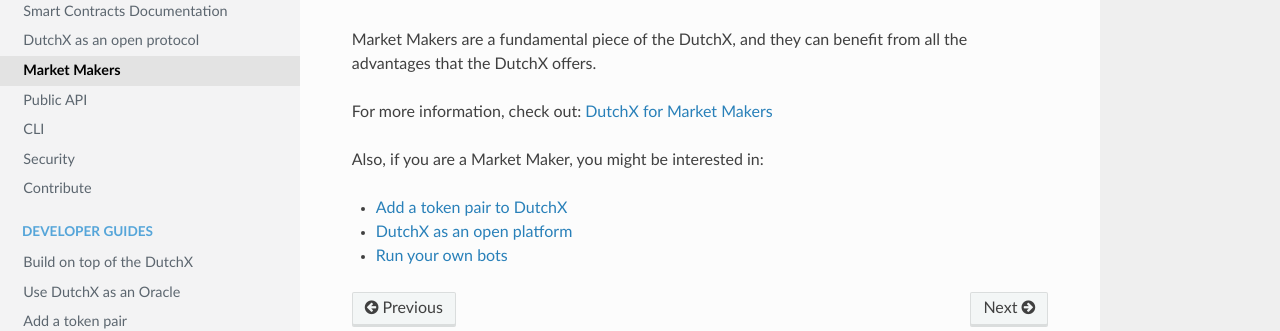
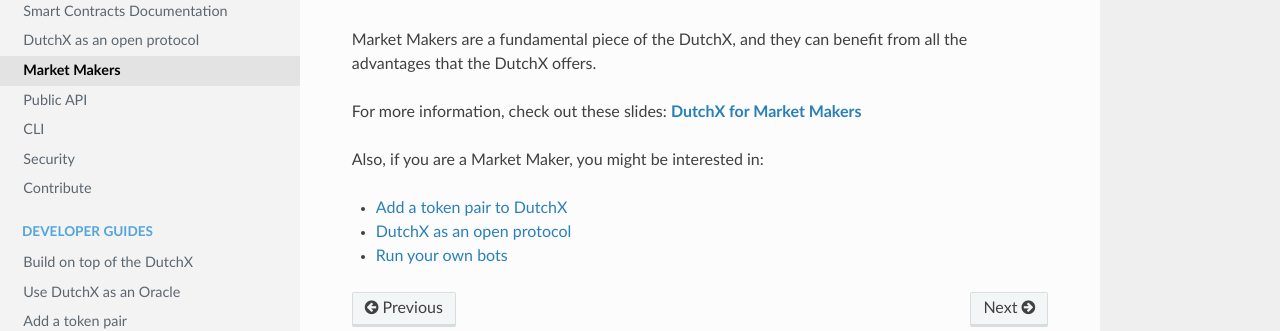
Before and after one commit to gnosis/dx-docs, a Sphinx documentation site: the page built from source/market-makers.md, in a window 1280 px wide. Shown: the part 204-535 px from the top of the page. Built offline with Sphinx 7.4.7 and the Read the Docs theme 2.0.0, drawn with Linux system fonts in a browser that asks for light colours.

Commit message:
Update market-makers.md

```diff
--- a/source/market-makers.md
+++ b/source/market-makers.md
@@ -5,10 +5,10 @@
 Market Makers are a fundamental piece of the DutchX, and they can benefit from
 all the advantages that the DutchX offers.
 
-For more information, check out:
-<a href="_static/docs/DutchX_Market_Makers.pdf" download>DutchX for Market Makers</a>
+For more information, check out these slides:
+<a href="_static/docs/DutchX_Market_Makers.pdf" download>**DutchX for Market Makers**</a>
 
 Also, if you are a Market Maker, you might be interested in:
   * [Add a token pair to DutchX](./add-token-pair.html)
-  * [DutchX as an open platform](./dutchx-as-an-open-platform.html)
+  * [DutchX as an open protocol](./dutchx-as-an-open-platform.html)
   * [Run your own bots](./run-your-own-bots.html)
```
